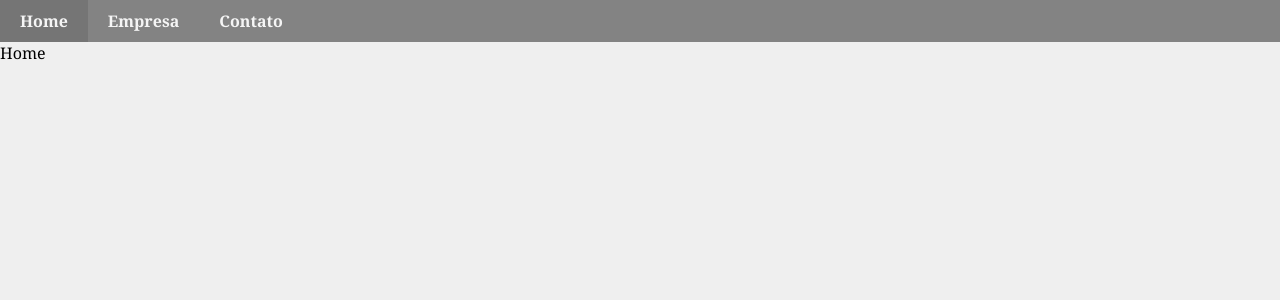
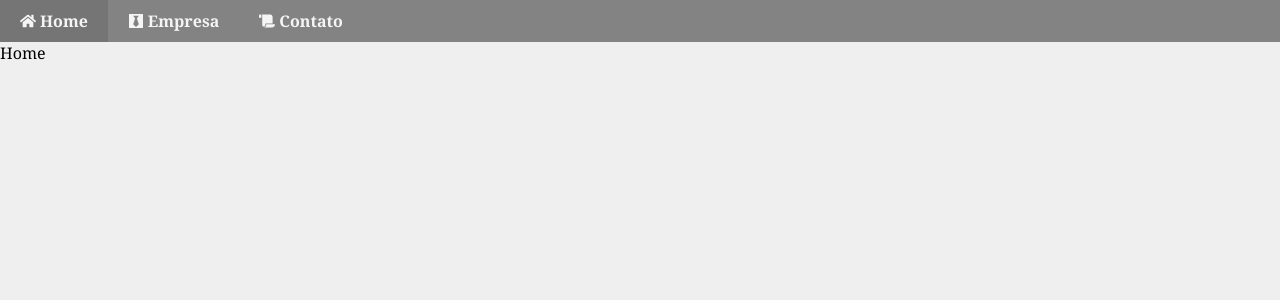
Before and after one commit to nicolas-olv/react-course, a React (Create React App) app: page / in a window 1280 px wide. Shown: the top 300 px of the page. Built offline with nearby package versions, Linux system fonts and the light colour scheme.

Commit message:
React Icons

```diff
--- a/package.json
+++ b/package.json
@@ -8,6 +8,7 @@
     "@testing-library/user-event": "^13.5.0",
     "react": "^18.2.0",
     "react-dom": "^18.2.0",
+    "react-icons": "^4.4.0",
     "react-router-dom": "^6.4.2",
     "react-scripts": "5.0.1",
     "web-vitals": "^2.1.4"
--- a/src/components/navbar/Navbar.css
+++ b/src/components/navbar/Navbar.css
@@ -7,17 +7,25 @@ ul {
   display: flex;
 }
 
-ul > li {
+li {
   list-style-type: none;
   padding: 10px 20px;
+  display: flex;
+  justify-content: center;
+  align-items: center;
 }
 
-ul > li:hover {
+li:hover {
   background-color: #757575;
 }
 
 .link {
+  margin-left: 4px;
   text-decoration: none;
   color: whitesmoke;
   font-weight: bold;
 }
+
+.icon {
+  color: whitesmoke;
+}
--- a/src/components/navbar/Navbar.jsx
+++ b/src/components/navbar/Navbar.jsx
@@ -1,5 +1,6 @@
 import React from "react";
 import { Link } from "react-router-dom";
+import { FaBlackTie, FaHome, FaScroll } from "react-icons/fa";
 import "./Navbar.css";
 
 function Navbar() {
@@ -7,16 +8,19 @@ function Navbar() {
     <div className="navbar">
       <ul>
         <li>
+          <FaHome className="icon" />
           <Link to="/" className="link">
             Home
           </Link>
         </li>
         <li>
+          <FaBlackTie className="icon" />
           <Link to="/empresa" className="link">
             Empresa
           </Link>
         </li>
         <li>
+          <FaScroll className="icon" />
           <Link to="/contato" className="link">
             Contato
           </Link>
```
Also changed, not shown: 1 other file (tests, documents, lock files or other folders).
